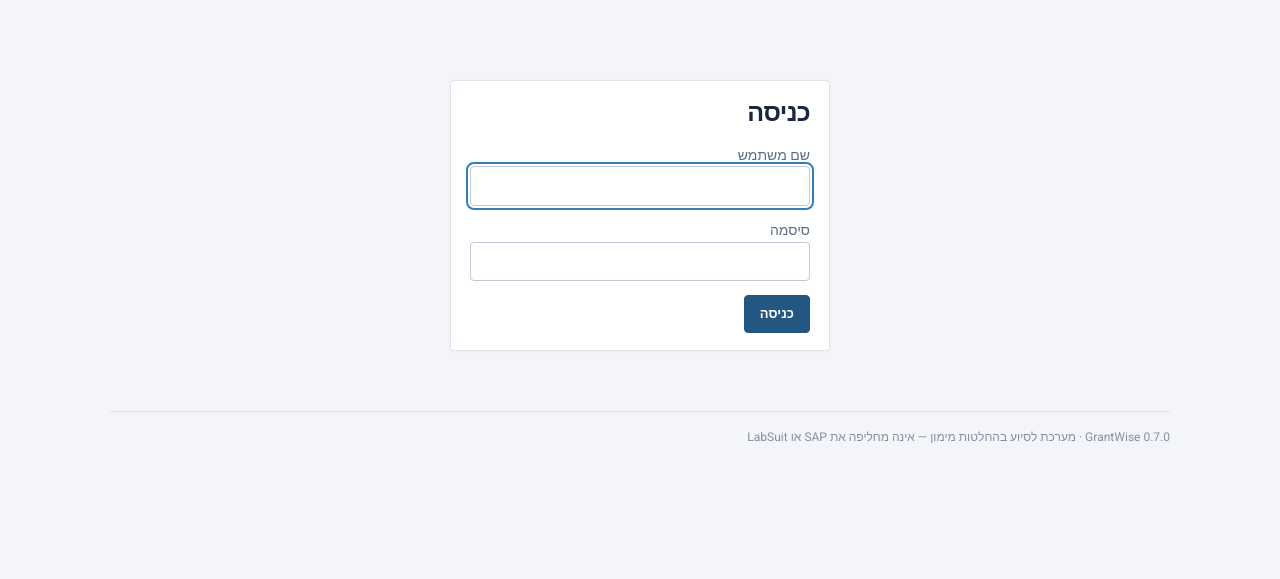
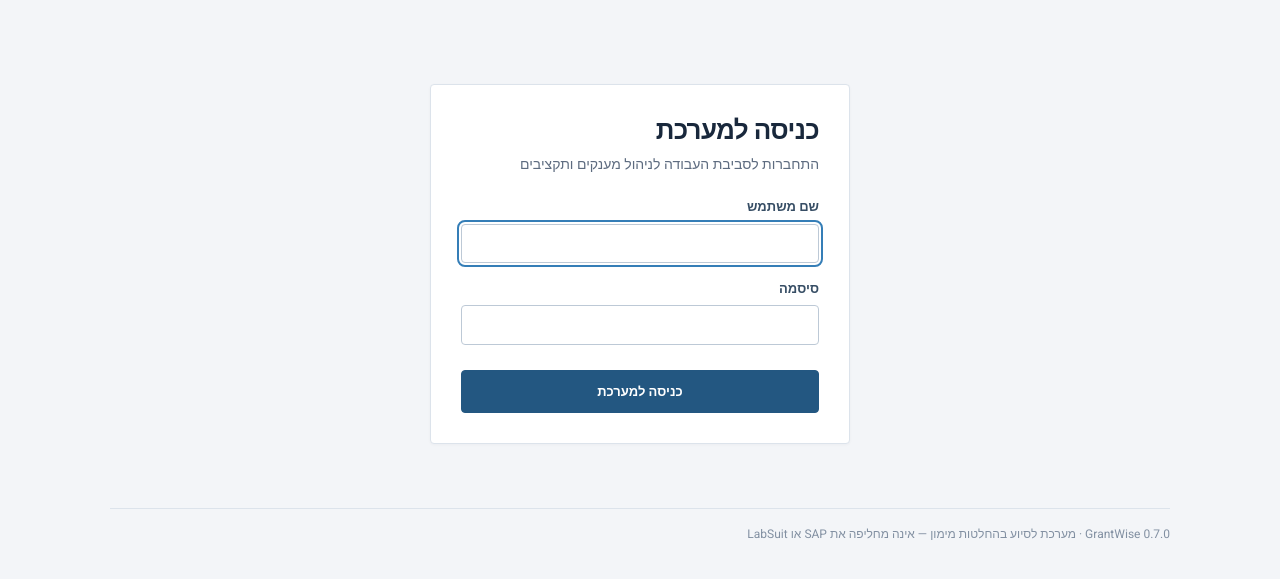
Before and after one commit to mandelreouven2002/GrantWise, a Django app: page /login/ in a window 1280 px wide. Shown: the part 75-654 px from the top of the page. Run offline with Django 5.2, Linux system fonts and the light colour scheme.

Commit message:
style: improve accessible forms and login consistency

```diff
--- a/budget/templates/budget/login.html
+++ b/budget/templates/budget/login.html
@@ -1,14 +1,22 @@
 {% extends "budget/base.html" %}
-{% block title %}כניסה · LabFund{% endblock %}
+{% block title %}כניסה · GrantWise{% endblock %}
 {% block content %}
-<div class="card" style="max-width:380px;margin:60px auto">
-  <h1 style="margin-bottom:12px">כניסה</h1>
-  <form method="post">{% csrf_token %}
-    {% if form.errors %}<p class="tag bad">שם משתמש או סיסמה שגויים</p>{% endif %}
-    <p><label class="muted">שם משתמש</label><br><input class="f" name="username" autofocus style="width:100%"></p>
-    <p><label class="muted">סיסמה</label><br><input class="f" type="password" name="password" style="width:100%"></p>
+<section class="card login-card" aria-labelledby="login-title">
+  <h1 id="login-title">כניסה למערכת</h1>
+  <p class="login-description">התחברות לסביבת העבודה לניהול מענקים ותקציבים</p>
+  <form method="post">
+    {% csrf_token %}
+    {% if form.errors %}<ul class="msgs" role="alert"><li class="error">שם המשתמש או הסיסמה שגויים. יש לנסות שוב.</li></ul>{% endif %}
+    <div class="login-field">
+      <label for="username">שם משתמש</label>
+      <input id="username" class="f" name="username" autocomplete="username" required autofocus>
+    </div>
+    <div class="login-field">
+      <label for="password">סיסמה</label>
+      <input id="password" class="f" type="password" name="password" autocomplete="current-password" required>
+    </div>
     <input type="hidden" name="next" value="{{ next }}">
-    <button class="btn">כניסה</button>
+    <button class="btn" type="submit">כניסה למערכת</button>
   </form>
-</div>
+</section>
 {% endblock %}
```
